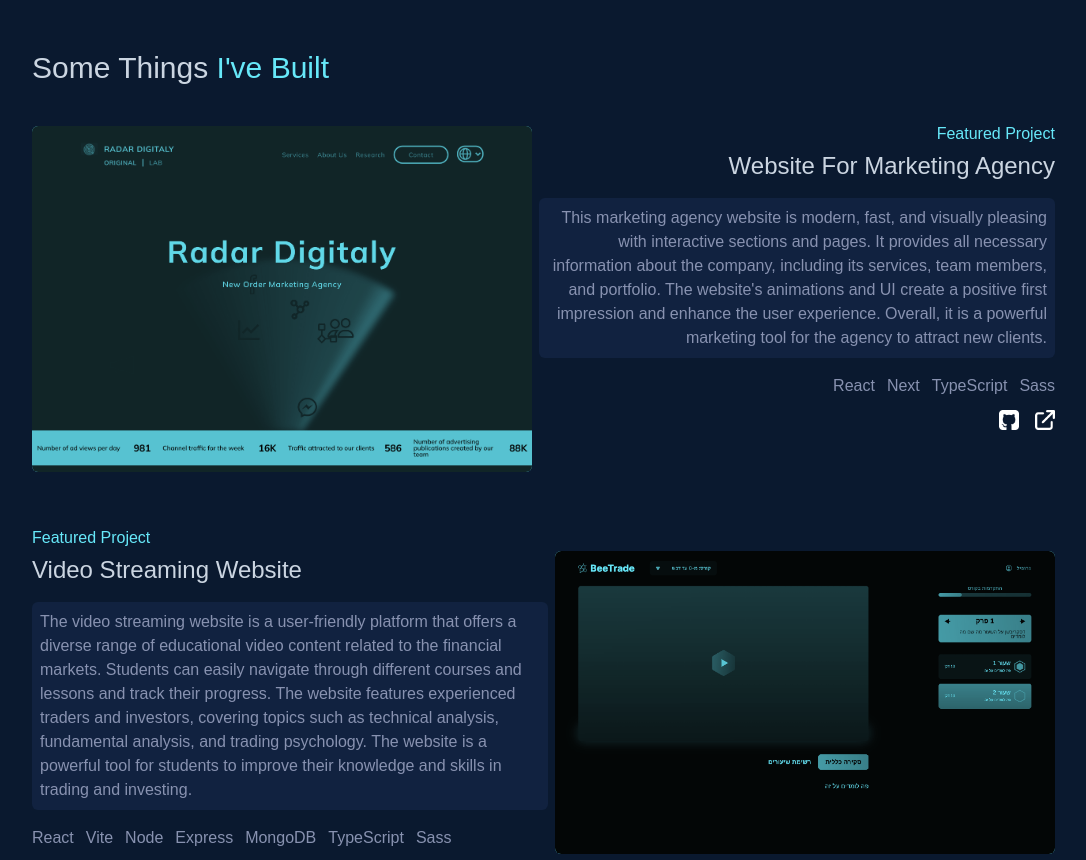
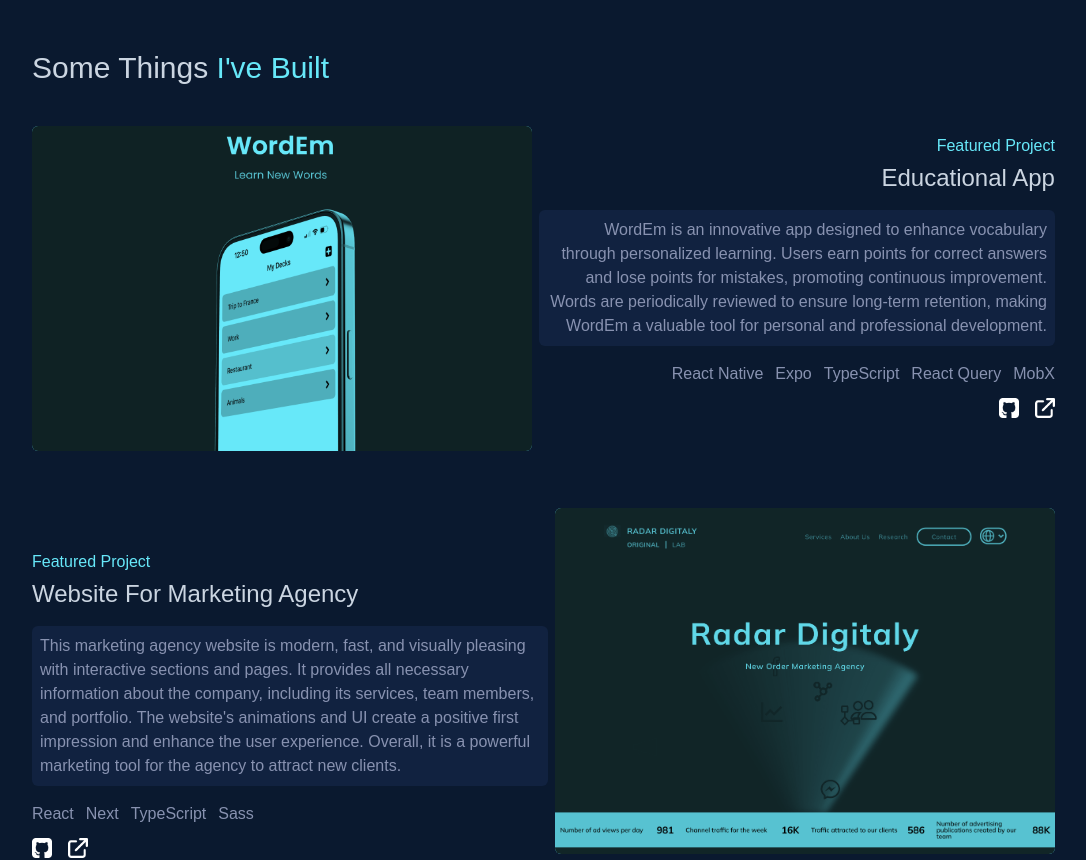
Before and after one commit to matveisch/portfolio, a Next.js app: page / in a window 1280 px wide. Shown: the part 2120-2980 px from the top of the page, without its empty margins (96-1182 px from the left). Built offline with nearby package versions, Linux system fonts and the light colour scheme.

Commit message:
new work

```diff
--- a/src/components/FeaturedProject.tsx
+++ b/src/components/FeaturedProject.tsx
@@ -50,7 +50,7 @@ export default function FeaturedProject(props: Props) {
             priority
             src={cover}
             alt="project-cover"
-            className={`max-w-[500px] rounded-md grayscale contrast-100 mix-blend-multiply hover:filter-none hover:mix-blend-normal`}
+            className={`max-w-[500px] rounded-md grayscale contrast-100 mix-blend-multiply hover:filter-none hover:mix-blend-normal max-h-[350px] object-cover`}
           />
         </Link>
       </div>
--- a/src/sections/Work.tsx
+++ b/src/sections/Work.tsx
@@ -1,14 +1,26 @@
+import FeaturedProject from '@/components/FeaturedProject';
+import { useEffect, useState } from 'react';
+import FeaturedProjectMobile from '@/components/FeaturedProjectMobile';
+
 import radarCover from '../../public/images/radar.png';
 import streamingCover from '../../public/images/beetrade-streaming.png';
 import promoteCover from '../../public/images/beetrade-promote.png';
 import libiraCover from '../../public/images/libira.png';
 import meyadCover from '../../public/images/meyadCover.png';
-import FeaturedProject from '@/components/FeaturedProject';
-import { useEffect, useState } from 'react';
-import FeaturedProjectMobile from '@/components/FeaturedProjectMobile';
+import appCover from '../../public/images/app.png';
+
 export default function Work() {
   const [screenWidth, setScreenWidth] = useState(0);
   const projects = [
+    {
+      title: 'Educational App',
+      cover: appCover,
+      description:
+        'WordEm is an innovative app designed to enhance vocabulary through personalized learning. Users earn points for correct answers and lose points for mistakes, promoting continuous improvement. Words are periodically reviewed to ensure long-term retention, making WordEm a valuable tool for personal and professional development.',
+      stack: ['React Native', 'Expo', 'TypeScript', 'React Query', 'MobX'],
+      linkGithub: 'https://github.com/matveisch/words-expo',
+      linkWebsite: 'https://apps.apple.com/us/app/wordem/id6503954546',
+    },
     {
       title: 'Website For Marketing Agency',
       cover: radarCover,
```
Also changed, not shown: public/images/app.png (added).
